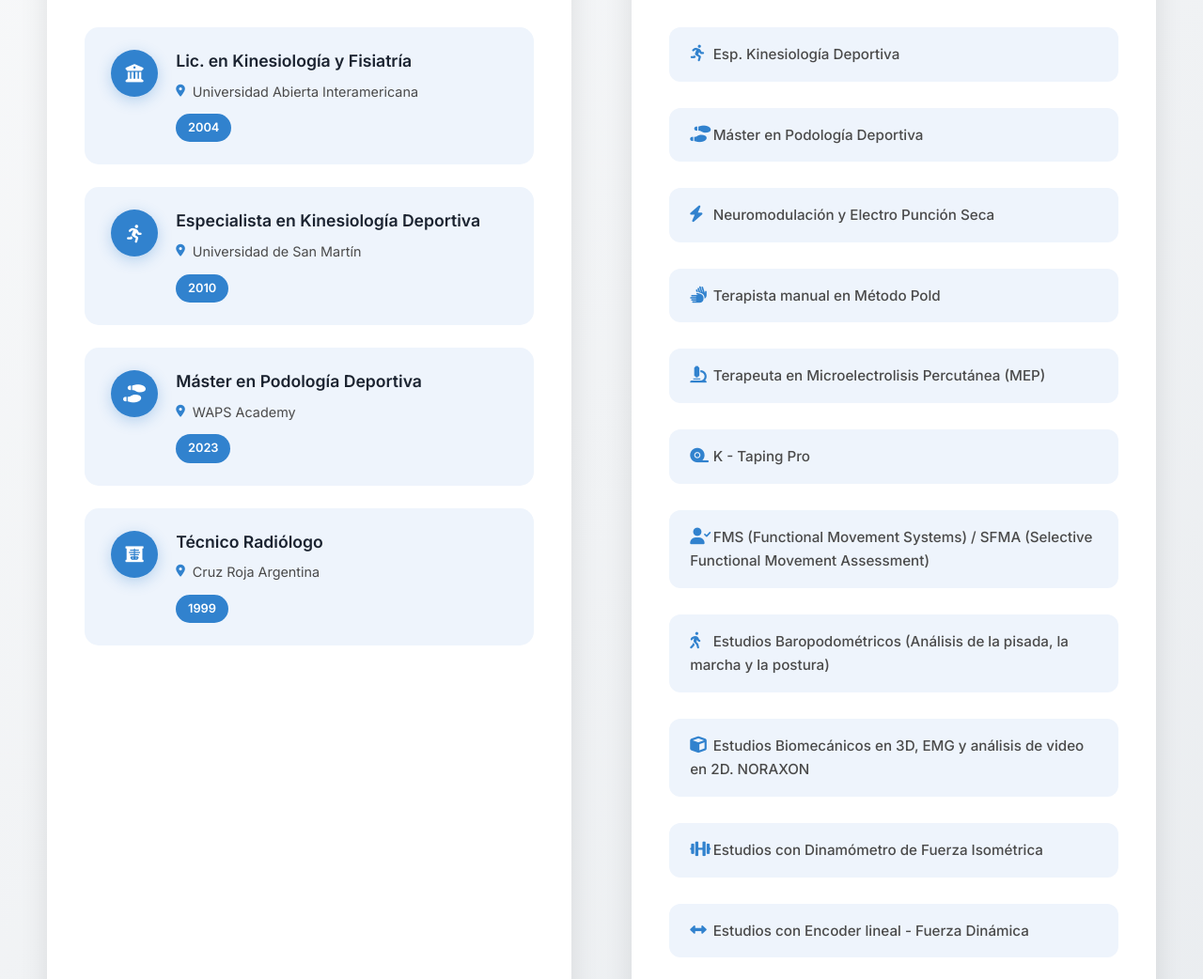
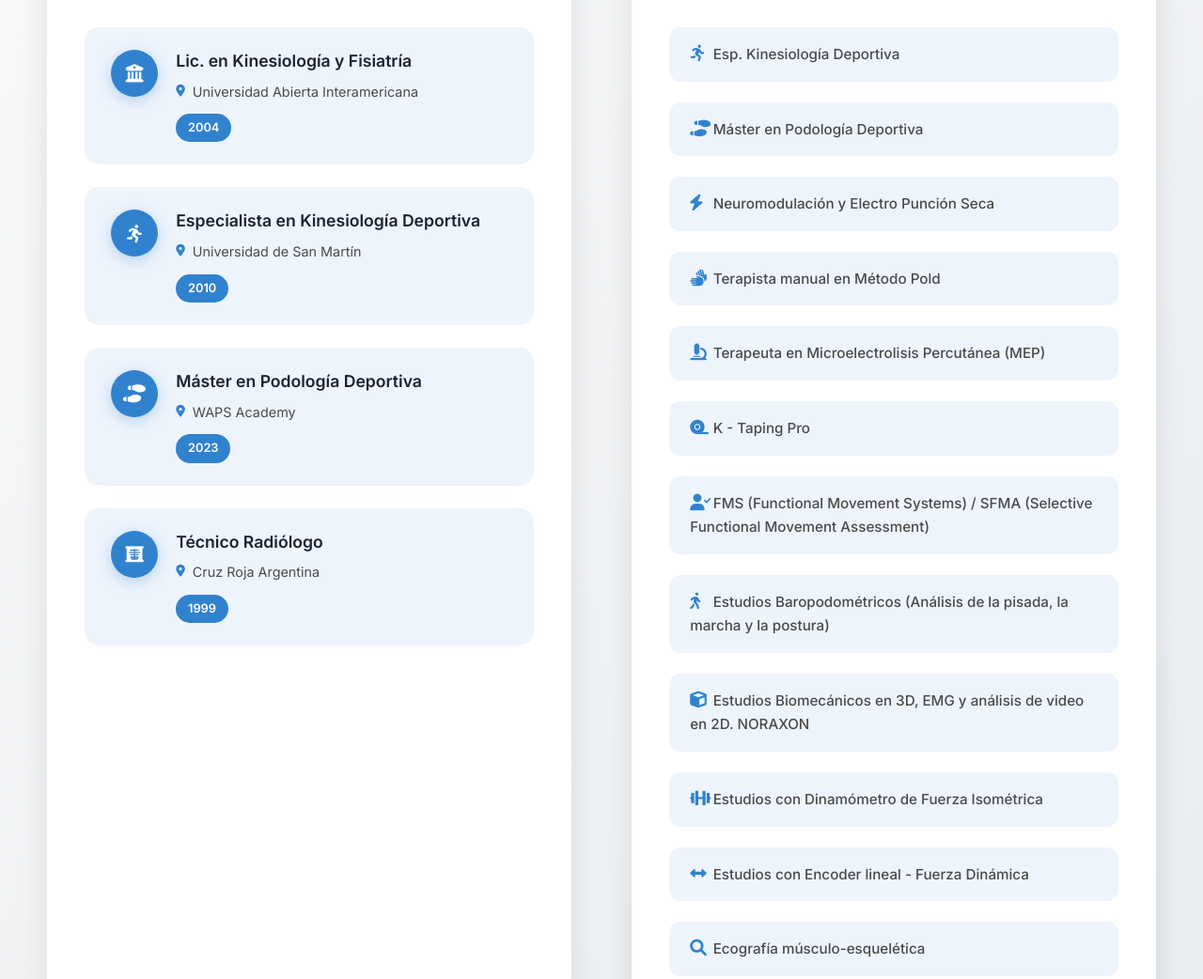
Before and after one commit to fenrici/web-fernandodignani, a plain HTML site: page index.html in a window 1280 px wide. Shown: the part 1945-2987 px from the top of the page at 94% size. Drawn offline with Linux system fonts and the light colour scheme.

Commit message:
resize certificaciones

```diff
--- a/styles.css
+++ b/styles.css
@@ -561,7 +561,7 @@ h1, h2, h3, h4, h5, h6 {
     transition: all 0.3s ease;
     border-left: 3px solid transparent;
     cursor: default;
-    margin-bottom: 12px;
+    margin-bottom: 6px;
 }
 
 .certification-item:hover {
```
